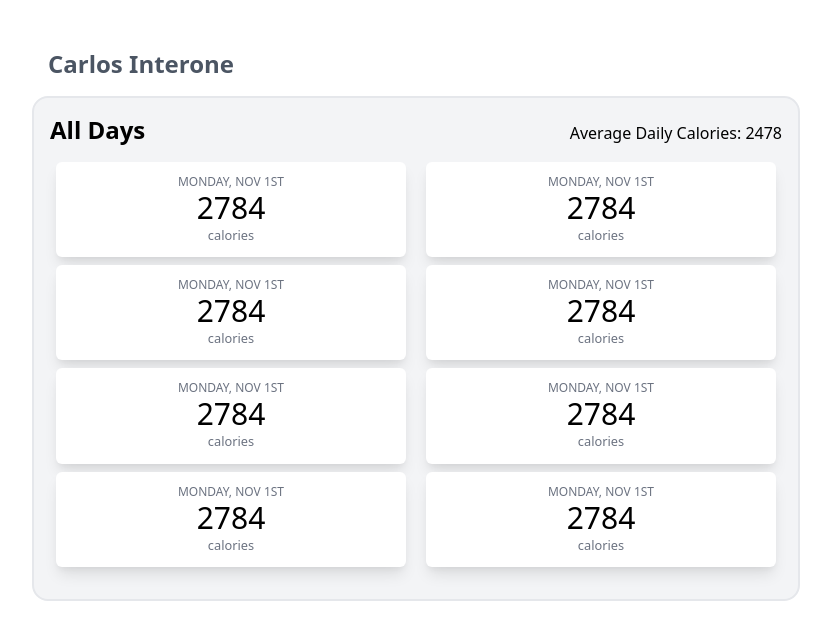
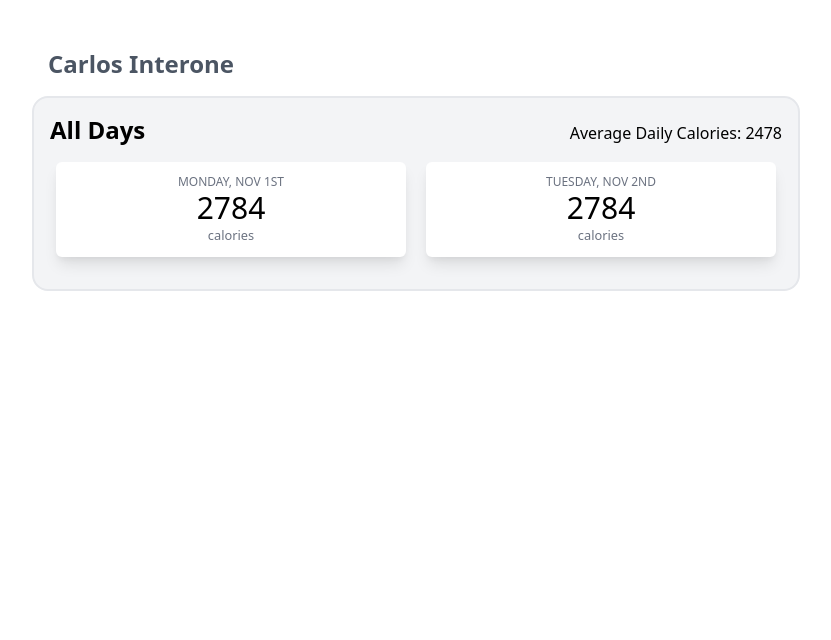
Before and after one commit to mostlyclicks/meal-tracker, a React (Create React App) app: page / in a window 1280 px wide. Shown: the top 640 px of the page, without its empty margins (224-1055 px from the left). Built offline with nearby package versions, Linux system fonts and the light colour scheme.

Commit message:
get Day cards to use data

```diff
--- a/src/App.js
+++ b/src/App.js
@@ -45,7 +45,7 @@ function App() {
   return (
     <div className="max-w-3xl mx-auto">
       <UserHeader user={user} />
-      <Days itemClicked={dayWasPressed} avgDailyCals={avgDailyCals}/>
+      <Days itemClicked={dayWasPressed} avgDailyCals={avgDailyCals} days={days}/>
     </div>
   );
 }
--- a/src/components/Day.js
+++ b/src/components/Day.js
@@ -1,10 +1,12 @@
 import React from 'react'
 
-const Day = () => {
+const Day = (props) => {
+
+
   return (
     <div className="flex text-center flex-col p-3 rounded-md shadow-lg bg-white" style={{width:"calc(50% - 1em)"}}>
-      <p className="uppercase text-xs text-gray-500">Monday, Nov 1st</p>
-      <h3 className="text-2xl md:text-3xl">2784</h3>
+      <p className="uppercase text-xs text-gray-500">{props.date}</p>
+      <h3 className="text-2xl md:text-3xl">{props.totalCalories}</h3>
       <small className="text-gray-500">calories</small>
     </div>
   )
--- a/src/components/Days.js
+++ b/src/components/Days.js
@@ -7,18 +7,19 @@ const Days = (props) => {
   const avgDailyCals = props.avgDailyCals
   console.log(avgDailyCals)
 
+  const days = props.days
+
   return (
     <div className="container border-solid border-2 border-black-400 mx-auto p-4 pb-8 bg-gray-100 rounded-2xl">
       <DayHeader adc={avgDailyCals}/>
       <div className="justify-around flex gap-2 flex-row flex-wrap mx-auto" >
-        <Day />
-        <Day />
-        <Day />
-        <Day />
-        <Day />
-        <Day />
-        <Day />
-        <Day />
+
+        {days.map((day) => {
+          return (
+            <Day date={day.date} totalCalories={day.total_calories} />
+          )
+        })}
+
       </div>
     </div>
   )
```
